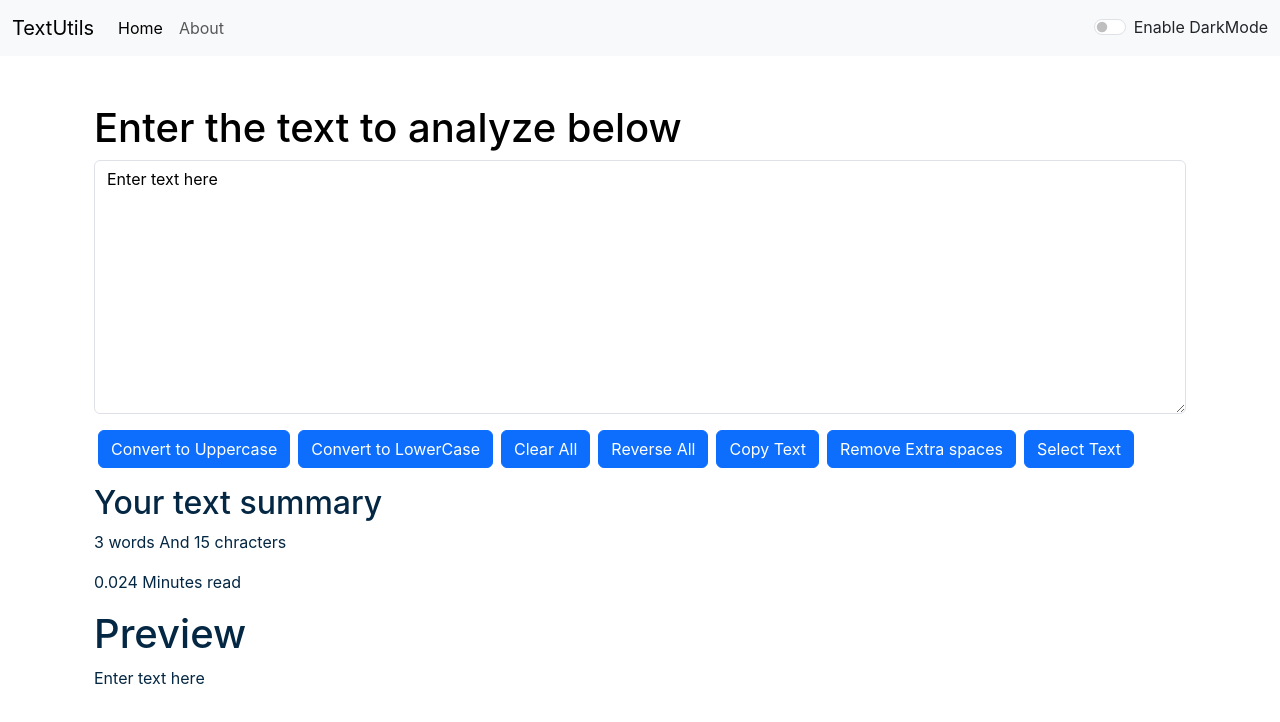
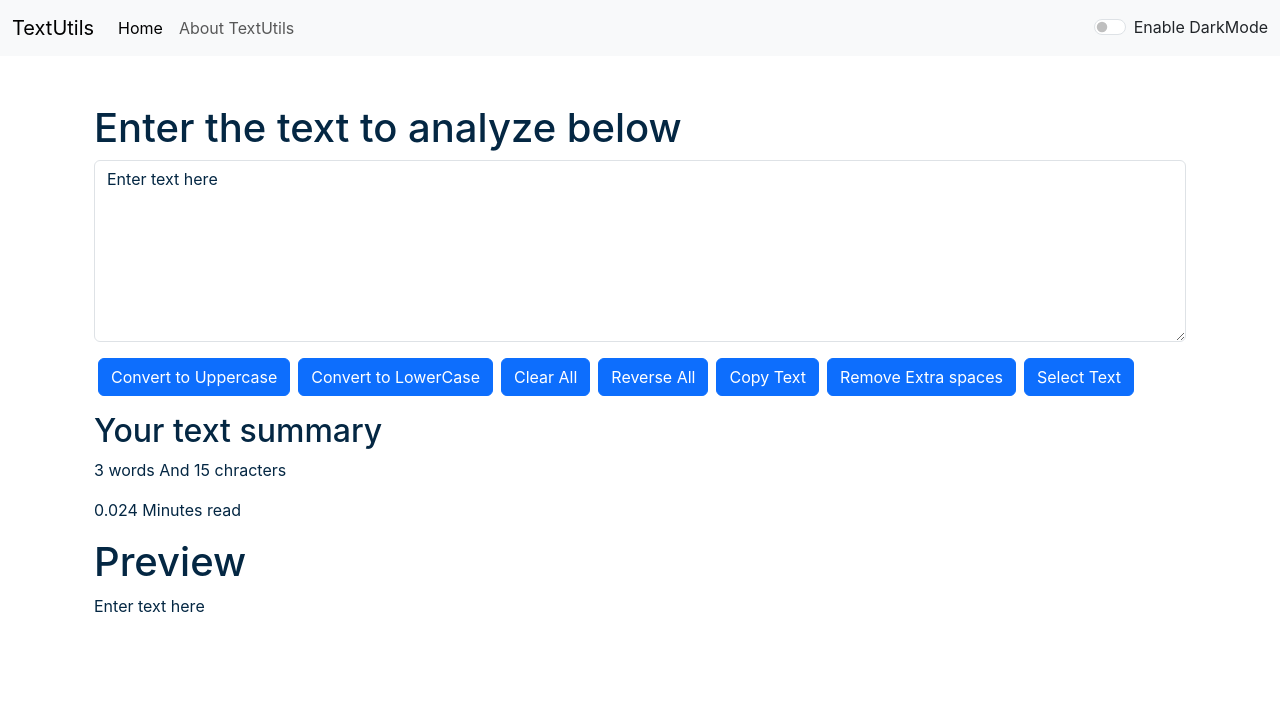
Before and after one commit to Abhishek-Mishra-77/ReactProjextNo_1, a React (Create React App) app: page / in a window 1280 px wide. Shown: the top 722 px of the page. Built offline with nearby package versions, Linux system fonts and the light colour scheme.

Commit message:
UnableDarkMode

```diff
--- a/package.json
+++ b/package.json
@@ -1,4 +1,5 @@
 {
+  "homepage": "https://Abhishek-Mishra-77.github.io/ReactProjextNo_1",
   "name": "react_project_1",
   "version": "0.1.0",
   "private": true,
@@ -6,12 +7,15 @@
     "@testing-library/jest-dom": "^5.16.5",
     "@testing-library/react": "^13.4.0",
     "@testing-library/user-event": "^13.5.0",
+    "gh-pages": "^5.0.0",
     "react": "^18.2.0",
     "react-dom": "^18.2.0",
     "react-scripts": "5.0.1",
     "web-vitals": "^2.1.4"
   },
   "scripts": {
+    "predeploy": "npm run build",
+    "deploy": "gh-pages -d build",
     "start": "react-scripts start",
     "build": "react-scripts build",
     "test": "react-scripts test",
--- a/src/App.js
+++ b/src/App.js
@@ -1,36 +1,27 @@
-import React, { useState } from "react";
+import React ,{useState} from "react";
 import TextForm from "./components/TextForm";
 import NavBar from "./components/NavBar";
-import About from "./components/About";
 
 function App() {
 
-  const [Mode, setMode] = useState('light'); // Dark mode unable or not
+  const [mode , setMode] = useState('light');  // Weather dark mode enable or not
 
-
-  // BackGround Change white to  dark
   const toggleMode = () => {
-    if (Mode === 'light') {
-      setMode('dark');
-      document.body.style.backgroundColor = '#042743';
-    }
-    else {
-      setMode('light')
-      document.body.style.backgroundColor = 'white';
-    }
+      if(mode === 'light') {
+        setMode('dark')
+        document.body.style.backgroundColor = '#042743'
+      }
+      else{
+        setMode('light')
+        document.body.style.backgroundColor = 'white'
+      }
   }
-
 
   return (
     <>
-      <NavBar
-        title='TextUtils'
-        aboutText='About'
-        toggleMode={toggleMode}
-        mode={Mode}></NavBar>
+      <NavBar title='TextUtils' aboutText='About TextUtils' mode={mode} toggleMode={toggleMode}></NavBar>
       <div className="container my-5">
-        <TextForm heading="Enter the text to analyze below" mode={Mode}></TextForm>
-        {/* <About></About> */}
+            <TextForm heading="Enter the text to analyze below"  mode={mode}></TextForm>
       </div>
 
     </>
--- a/src/components/About.js
+++ b/src/components/About.js
@@ -11,18 +11,18 @@ const About = () => {
     const [btnText , setBtnText] = useState("Enable Light Mode");
 
     const toggleStyle = () => {
-        if (myStyle.color === 'white') {
+        if (myStyle.color === 'black') {
             setMyStyle({
-                color: "black",
-                backgroundColor: "white",
+                color: "white",
+                backgroundColor: "black",
                 border: "1px solid white"
             })
             setBtnText("Enable Dark Mode")
         }
         else {
             setMyStyle({
-                color: "white",
-                backgroundColor: "black"
+                color: "black",
+                backgroundColor: "white"
             })
         }
         setBtnText("Enable Light Mode")
--- a/src/components/NavBar.js
+++ b/src/components/NavBar.js
@@ -24,7 +24,7 @@ const NavBar = (props) => {
                         <button className="btn btn-outline-success" type="submit">Search</button>
                     </form> */}
 
-                    <div className={`form-check form-switch ${props.mode === 'light' ? 'dark' : 'light'}`}>
+                    <div className={`form-check form-switch text-${props.mode==='light'?'dark' : 'light'}`}>
                         <input className="form-check-input" onClick={props.toggleMode} type="checkbox" role="switch" id="flexSwitchCheckDefault" />
                         <label className="form-check-label" htmlFor="flexSwitchCheckDefault">Enable DarkMode</label>
                     </div>
@@ -34,15 +34,6 @@ const NavBar = (props) => {
     )
 }
 
-// NavBar.propTypes = {
-//     title: PropTypes.string.isRequired,
-//     aboutText: PropTypes.string.isRequired
-// }
-
-// NavBar.defaultProps = {
-//     title: 'Set Title here',
-//     aboutText: 'About text here'
-// }
 
 
 export default NavBar;
--- a/src/components/TextForm.js
+++ b/src/components/TextForm.js
@@ -61,15 +61,15 @@ const TextForm = (props) => {
 
     return (
         <>
-            <div className="container" style={{ color: props.mode === 'dark' ? 'white' : 'black' }}>
+            <div className="container" style={{ color: props.mode === 'dark' ? 'white' : '#042743' }}>
                 <h1>{props.heading}</h1>
                 <div className="mb-3 col-sm-15">
-                    <textarea className="form-control "
+                    <textarea className="form-control"
                         id="myBox"
-                        rows="10"
+                        rows="7"
                         style={{
                             backgroundColor: props.mode === 'dark' ? 'grey' : 'white',
-                            color: props.mode === 'dark' ? 'white' : 'black'
+                            color: props.mode === 'dark' ? 'white' : '#042743'
                         }}
                         value={text}
                         onChange={handlerOnChange}
```
Also changed, not shown: 1 other file (tests, documents, lock files or other folders).
